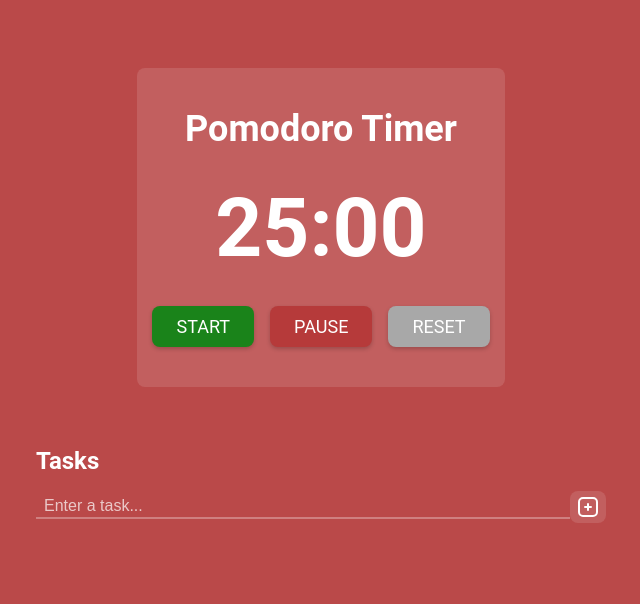
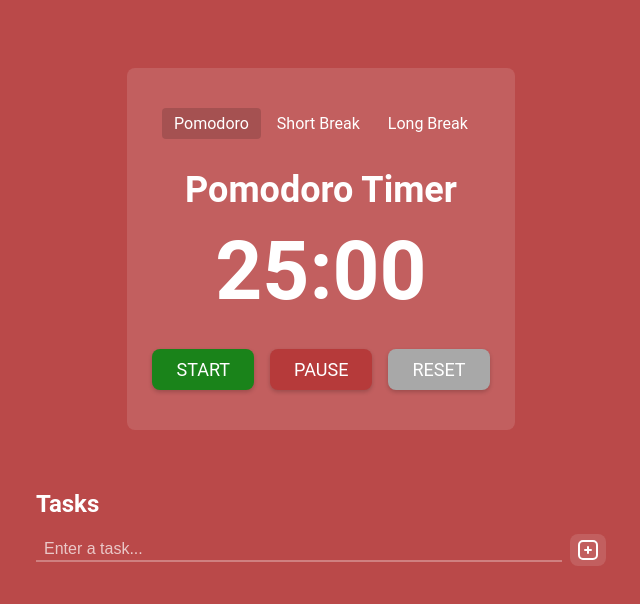
Before and after one commit to prmkvlad/pomodoro-timer, a plain HTML site: page index.html in a window 1280 px wide. Shown: the whole page, without its empty margins (319-959 px from the left). Drawn offline with Linux system fonts and the light colour scheme.

Commit message:
Add break timers and small improvements

```diff
--- a/index.html
+++ b/index.html
@@ -11,12 +11,22 @@
 <body>
 	<div class="timer">
 		<div class="timer__container container">
-			<h1 class="timer__title">Pomodoro Timer</h1>
-			<p class="timer__string" id="timerString">25:00</p>
-			<div class="timer__button-wrapper">
-				<button class="timer__button" id="start">Start</button>
-				<button class="timer__button" id="pause">Pause</button>
-				<button class="timer__button" id="reset">Reset</button>
+			<div class="timer__inner">
+				<div class="timer__tab">
+					<button class="timer__tablink" id="defaultOpen"
+						onclick="openTimer(event, 'pomodoroTab')">Pomodoro</button>
+					<button class="timer__tablink" onclick="openTimer(event, 'sBreakTab')">Short Break</button>
+					<button class="timer__tablink" onclick="openTimer(event, 'lBreakTab')">Long Break</button>
+				</div>
+				<div class="timer__tabcontent" id="timerContent">
+					<h1 class="timer__title" id="timerTitle">Pomodoro Timer</h1>
+					<p class="timer__string" id="timerString">25:00</p>
+				</div>
+				<div class="timer__button-wrapper">
+					<button class="timer__button" id="start">Start</button>
+					<button class="timer__button" id="pause">Pause</button>
+					<button class="timer__button" id="reset">Reset</button>
+				</div>
 			</div>
 		</div>
 	</div>
@@ -40,6 +50,7 @@
 		</div>
 	</div>
 	<script src="script.js"></script>
+	<script>document.getElementById("defaultOpen").click();</script>
 </body>
 
 </html>
--- a/script.js
+++ b/script.js
@@ -1,3 +1,43 @@
+// Tabs
+
+let interval, defaultTime;
+let timeLeft = 1500;
+
+function openTimer(evt, timerType) {
+	const titles = {
+		pomodoroTab: 'Pomodoro Timer',
+		sBreakTab: 'Short Break Timer',
+		lBreakTab: 'Long Break Timer'
+	};
+
+	const times = {
+		pomodoroTab: 1500,
+		sBreakTab: 300,
+		lBreakTab: 900
+	};
+
+	const backgroundColors = {
+		pomodoroTab: 'rgb(186, 73, 73)',
+		sBreakTab: 'rgb(57, 112, 151)',
+		lBreakTab: 'rgb(57, 112, 151)'
+	}
+
+	defaultTime = times[timerType];
+	timeLeft = times[timerType];
+	resetTimer(times[timerType]);
+
+	document.getElementById('timerTitle').textContent = titles[timerType];
+	document.getElementById('timerString').textContent = `${Math.floor(times[timerType] / 60).toString().padStart(2, "0")}:00`;
+
+	const tablinks = document.getElementsByClassName('timer__tablink');
+	for (let i = 0; i < tablinks.length; i++) {
+		tablinks[i].className = tablinks[i].className.replace(' active', '');
+	}
+
+	evt.currentTarget.className += ' active';
+	document.body.style.backgroundColor = backgroundColors[timerType];
+}
+
 // Sounds
 
 const bellSound = new Audio('./sounds/bell.wav');
@@ -28,9 +68,6 @@ const timerEl = document.getElementById('timerString');
 const startBtn = document.getElementById('start');
 const pauseBtn = document.getElementById('pause');
 const resetBtn = document.getElementById('reset');
-
-let interval;
-let timeLeft = 1500;
 
 function updateTimer() {
 	let minutes = Math.floor(timeLeft / 60);
@@ -64,7 +101,7 @@ function pauseTimer() {
 function resetTimer() {
 	playReset();
 	clearInterval(interval);
-	timeLeft = 1500;
+	timeLeft = defaultTime;
 	updateTimer();
 }
 
--- a/style.css
+++ b/style.css
@@ -19,6 +19,7 @@ body {
 	justify-content: center;
 	background-color: rgb(186, 73, 73);
 	color: white;
+	transition: background-color 0.7s ease;
 }
 
 ul {
@@ -32,7 +33,8 @@ li {
 
 h1,
 h2,
-h3 {
+h3,
+p {
 	margin: 0;
 }
 
@@ -62,6 +64,7 @@ input {
 }
 
 .container {
+	max-width: 600px;
 	width: 100%;
 	padding-inline: 15px;
 	margin-inline: auto;
@@ -71,23 +74,42 @@ input {
 	margin-block: 60px;
 }
 
-.timer__container {
-	max-width: 400px;
+.timer__inner {
+	display: flex;
+	flex-direction: column;
+	row-gap: 30px;
+	max-width: 500px;
 	text-align: center;
 	background-color: rgba(255, 255, 255, 0.12);
 	border-radius: 8px;
-	padding-block: 40px;
+	padding: 40px 25px;
+}
+
+.timer__tab .timer__tablink.active {
+	background-color: rgba(0, 0, 0, 0.15);
+}
+
+.timer__tablink {
+	color: inherit;
+	padding: 6px 12px;
+	border-radius: 4px;
+	cursor: pointer;
+}
+
+.timer__tabcontent {
+	display: flex;
+	flex-direction: column;
+	align-items: center;
+	row-gap: 12px;
 }
 
 .timer__title {
-	font-size: 36px;
-	margin-block: 0;
+	font-size: clamp(1.5rem, 0.6429rem + 4.2857vw, 2.25rem);
 }
 
 .timer__string {
-	font-size: 82px;
+	font-size: clamp(4rem, 2.7143rem + 6.4286vw, 5.125rem);
 	font-weight: 600;
-	margin-block: 30px;
 }
 
 .timer__button-wrapper {
@@ -98,7 +120,7 @@ input {
 }
 
 .timer__button {
-	font-size: 18px;
+	font-size: clamp(1rem, 0.8571rem + 0.7143vw, 1.125rem);
 	padding: 10px 24px;
 	color: currentColor;
 	border-radius: 8px;
@@ -132,7 +154,6 @@ input {
 }
 
 .tasks {
-	max-width: 600px;
 	width: 100%;
 	display: flex;
 	justify-content: center;
@@ -147,6 +168,7 @@ input {
 	align-items: center;
 	justify-content: space-between;
 	margin-bottom: 20px;
+	column-gap: 8px;
 }
 
 .tasks__addBtn {
```
